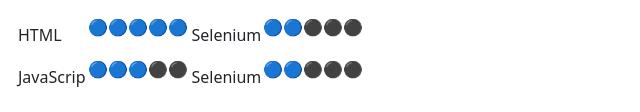
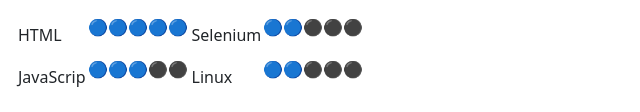
Before and after one commit to AnaAguilar2/Portafolio, a plain HTML site: page index.html in a window 1280 px wide. Shown: the part 3428-3540 px from the top of the page, 0-640 px from the left. Drawn offline with nearby package versions, Linux system fonts and the light colour scheme.

Commit message:
add linux skill

```diff
--- a/index.html
+++ b/index.html
@@ -194,7 +194,7 @@
             </td>
           </tr>
           <tr>
-            <td>Selenium</td>
+            <td>Linux</td>
             <td>
               <p> &#128309;&#128309;&#9899;&#9899;&#9899;</p>
             </td>
```
